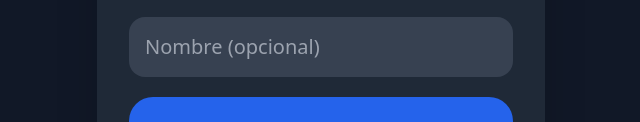
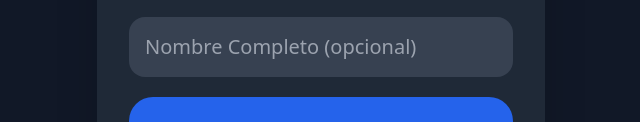
Before and after one commit to domarquez/time-tracker-app, a website: page index.html in a window 1280 px wide. Shown: the part 343-465 px from the top of the page, without its empty margins (319-959 px from the left). Drawn offline with nearby package versions, Linux system fonts and the light colour scheme.

Commit message:
Update placeholder text for name input field

```diff
--- a/index.html
+++ b/index.html
@@ -20,7 +20,7 @@
         <!-- LOGIN -->
         <div id="login-screen" class="space-y-5">
             <input id="phone" type="tel" placeholder="Número de Teléfono" class="w-full p-4 bg-gray-700 rounded-2xl text-xl">
-            <input id="name" type="text" placeholder="Nombre (opcional)" class="w-full p-4 bg-gray-700 rounded-2xl text-xl">
+            <input id="name" type="text" placeholder="Nombre Completo (opcional)" class="w-full p-4 bg-gray-700 rounded-2xl text-xl">
 
             <button onclick="loginUser()" class="w-full bg-blue-600 hover:bg-blue-700 py-5 rounded-3xl text-xl font-bold">ENTRAR</button>
 
```
